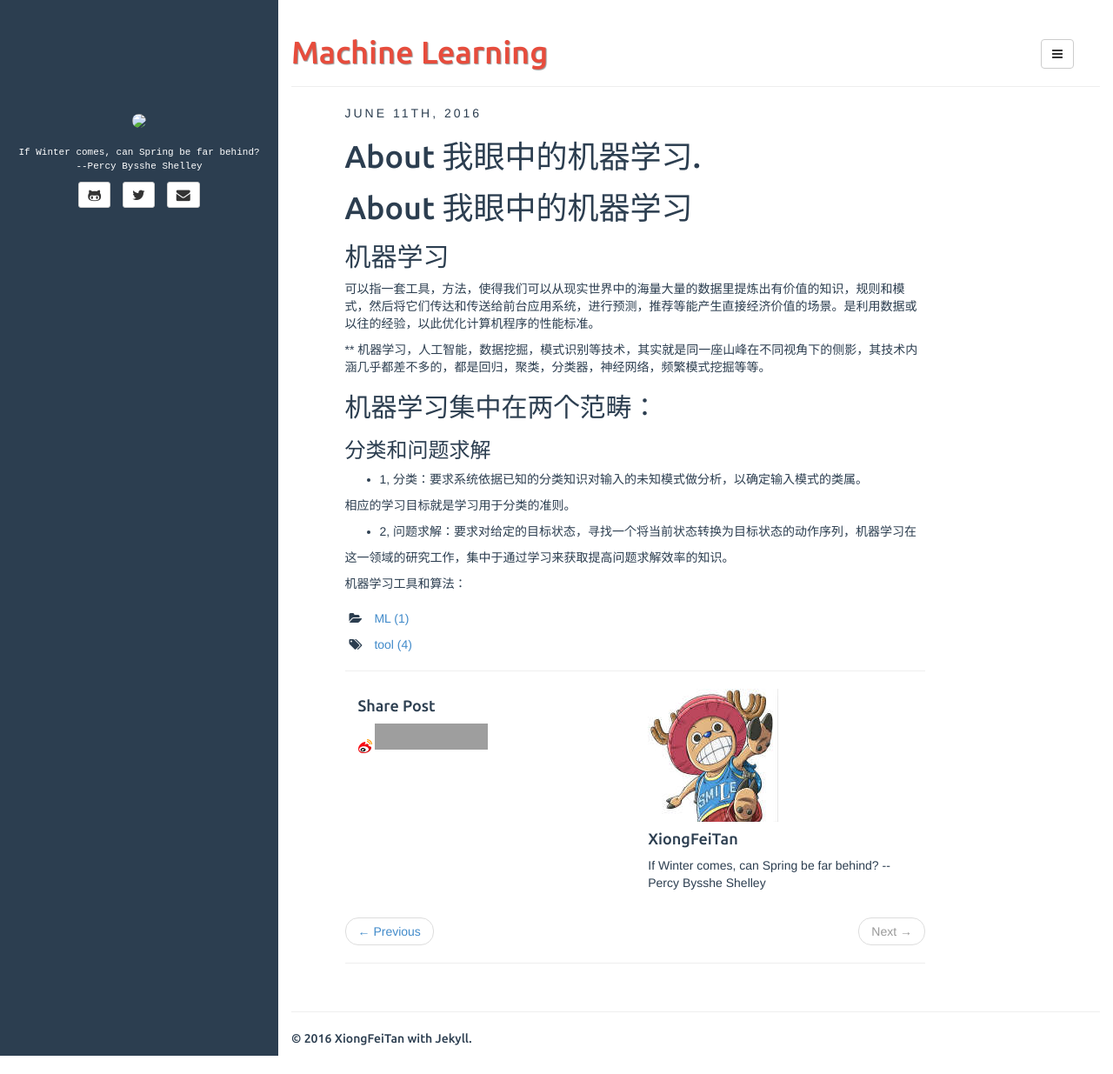
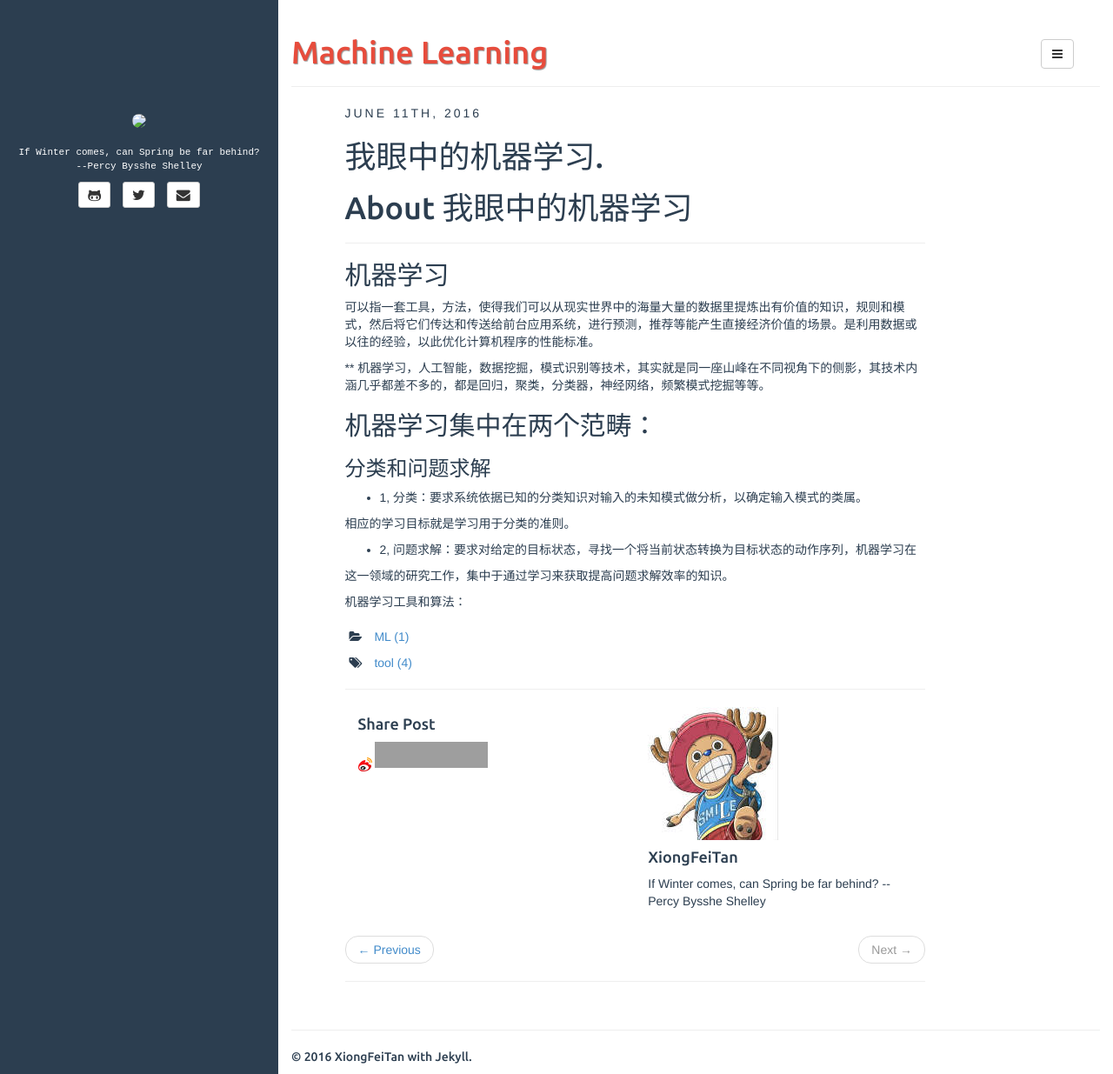
Before and after one commit to XiongFeiTan/XiongFeiTan.github.io, a Jekyll site: the page built from _posts/2016-06-11-M-L.md, in a window 1280 px wide and 1235 px high. Shown: the whole window at 87% size. Built offline with Jekyll 4.4.1, drawn with Linux system fonts in a browser that asks for light colours; grey boxes are pictures that could not be loaded.

Commit message:
20160611ML

```diff
--- a/_posts/2016-06-11-M-L.md
+++ b/_posts/2016-06-11-M-L.md
@@ -5,9 +5,10 @@ comments: true
 categories: [ML]
 tags: [tool]
 ---
-# About 我眼中的机器学习.
+# 我眼中的机器学习.
 
 <H1>About 我眼中的机器学习</H1>
+---
 <h2>机器学习</h2>
 可以指一套工具，方法，使得我们可以从现实世界中的海量大量的数据里提炼出有价值的知识，规则和模式，然后将它们传达和传送给前台应用系统，进行预测，推荐等能产生直接经济价值的场景。是利用数据或以往的经验，以此优化计算机程序的性能标准。
 
```
